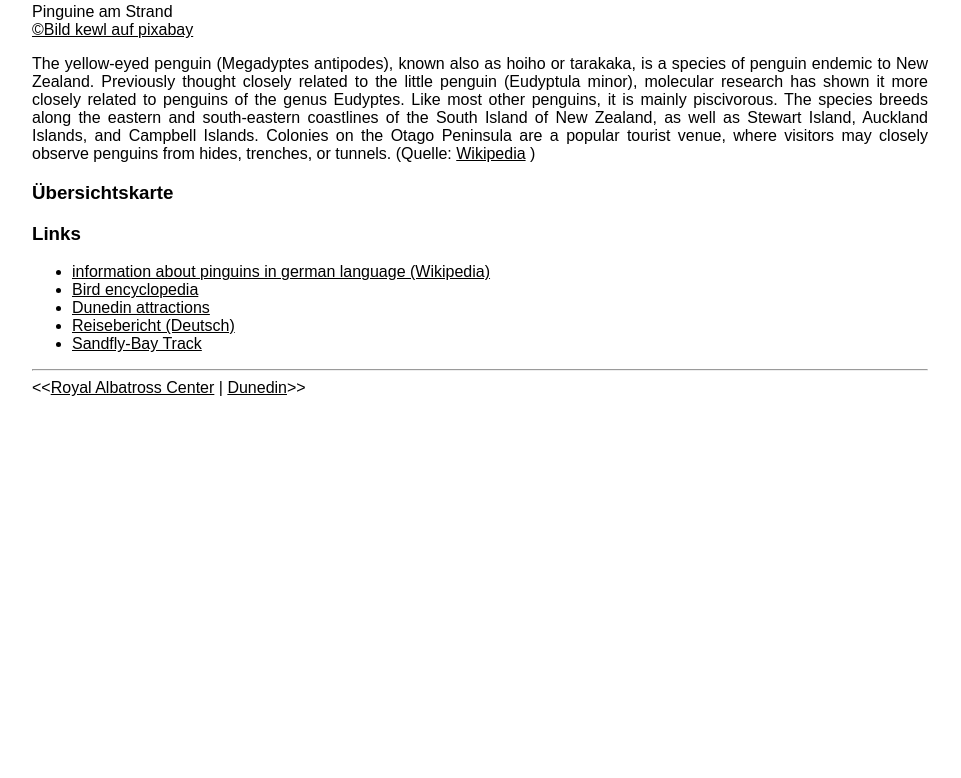
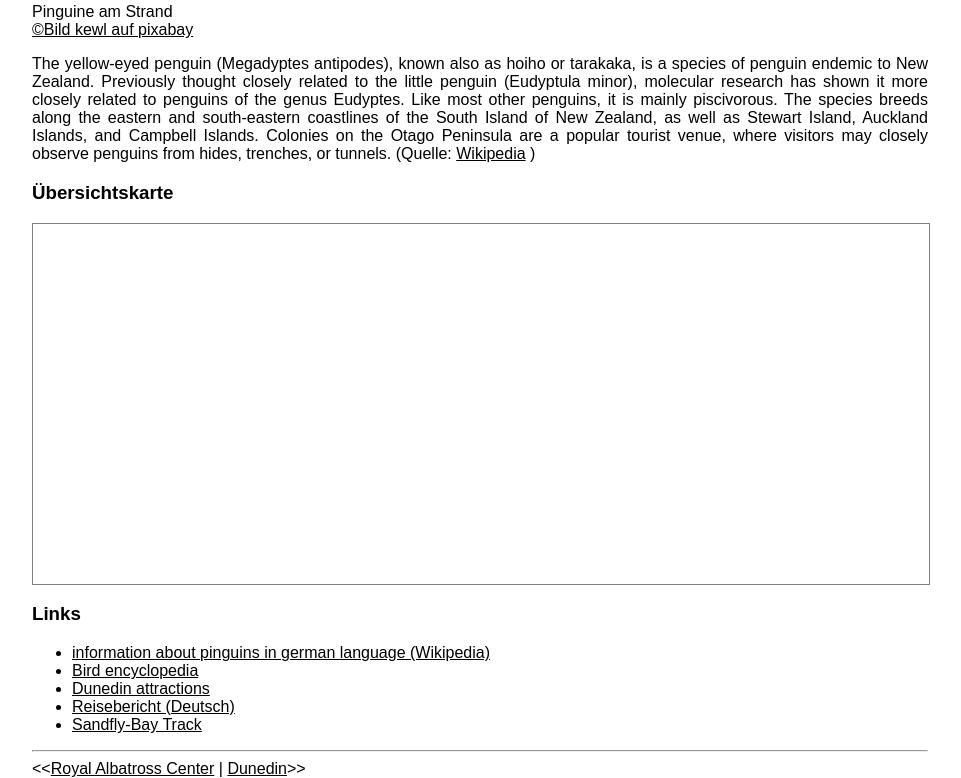
Before and after one commit to feielp98/feielp98.github.io, a plain HTML site: page nz/index.html in a window 1280 px wide. Shown: the part 1370-2148 px from the top of the page, without its empty margins (160-1121 px from the left). Before the commit the page ends 1767 px from the top, so only its background shows below. Drawn offline with Linux system fonts and the light colour scheme.

Commit message:
Platzhalter Karte hinzugefügt

```diff
--- a/nz/main.css
+++ b/nz/main.css
@@ -54,3 +54,9 @@ main figure img{
     width: 100%;
     border: 1px solid black;
 }
+
+#map{
+   width: 100%;
+   height: 360px;
+   border: 1px solid gray;
+}
```
